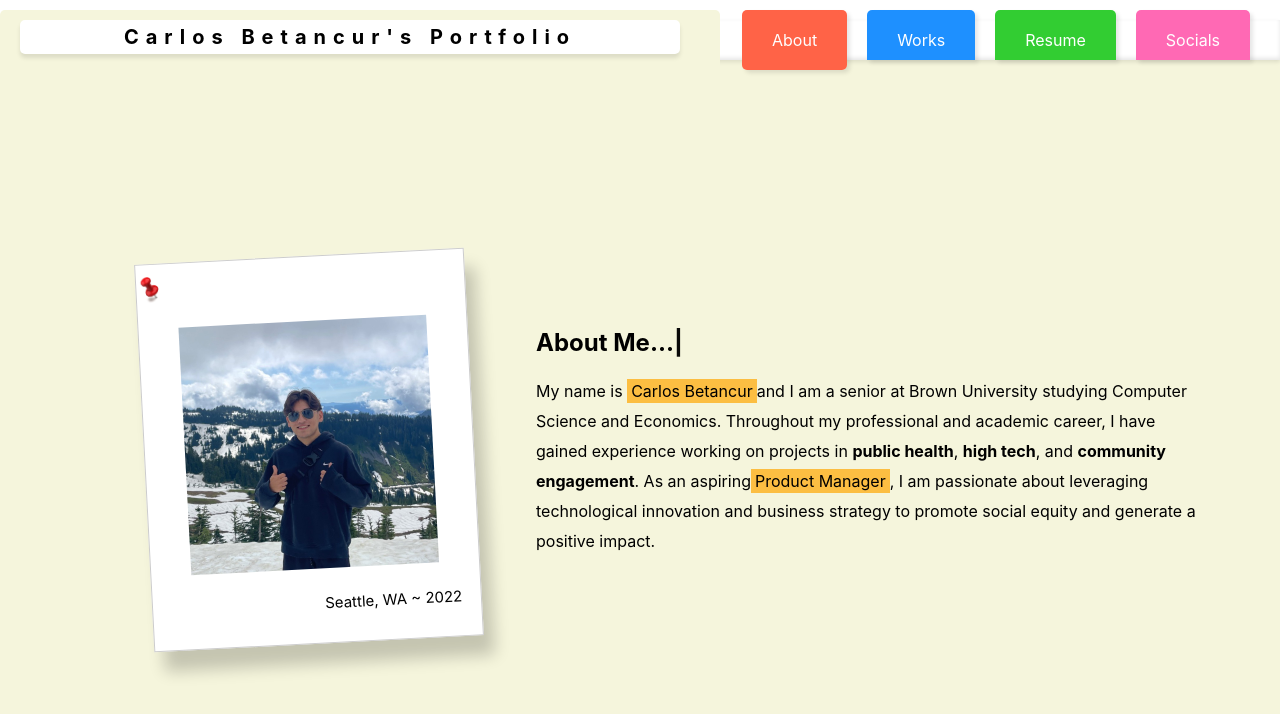
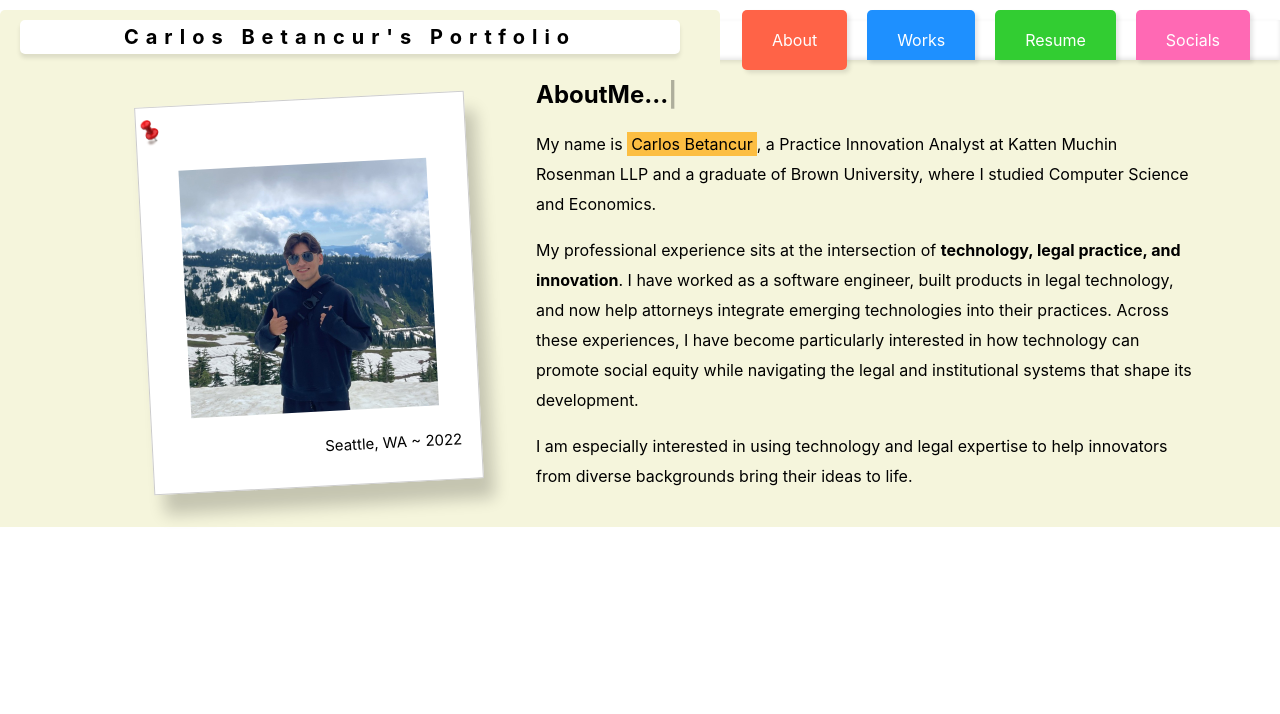
Before and after one commit to car-man-bet/portfolio, a React (Create React App) app in the folder my-app/: page / in a window 1280 px wide. Shown: the top 714 px of the page. Built offline with nearby package versions, Linux system fonts and the light colour scheme.

Commit message:
Update About.js

```diff
--- a/my-app/src/pages/About.js
+++ b/my-app/src/pages/About.js
@@ -1,45 +1,93 @@
 import React, { useEffect, useRef } from 'react';
-
-import './About.css'; // Import CSS file
-import profilePic from '../assets/profile_pic.jpeg'; // Import profile picture
+import './About.css';
+import profilePic from '../assets/profile_pic.jpeg';
 import thumbtack from '../assets/thumbtack.png';
 
 function About() {
-
   const headerRef = useRef(null);
 
   useEffect(() => {
     const text = headerRef.current;
-    if (text) {
+    if (!text) return;
+
     const letters = text.textContent.split('');
     text.textContent = '';
 
     letters.forEach((letter, idx) => {
       const span = document.createElement('span');
       span.textContent = letter;
-        span.style.animationDelay = `${idx * 100}ms`;
+      span.style.animationDelay = `${idx * 70}ms`;
       text.appendChild(span);
     });
-    }
   }, []);
 
   return (
+    <main className="about-page">
       <div className="container">
         <div className="polaroid">
           <div className="thumbtack">
-          <img src={thumbtack} alt="Thumbtack" className="thumbtack-img" />
+            <img
+              src={thumbtack}
+              alt=""
+              aria-hidden="true"
+              className="thumbtack-img"
+            />
           </div>
-        <img src={profilePic} alt="Profile" className="profile-pic" />
-        <div className="label">Seattle, WA ~ 2022</div> {/* New label */}
+
+          <img
+            src={profilePic}
+            alt="Carlos Betancur"
+            className="profile-pic"
+          />
+
+          <div className="label">Seattle, WA ~ 2022</div>
         </div>
-      <div className="about-text">
-      <h2 ref={headerRef} className="about-header">About&nbsp;Me...<span className="blink">|</span></h2>
-        <p>My name is <span className="highlight">Carlos Betancur</span>and I am a senior at Brown University studying Computer Science
-          and Economics. Throughout my professional and academic career, I have gained experience working on projects in <span className="underline">public health</span>,&nbsp;<span className="underline">high tech</span>, and <span className="underline">community engagement</span>. As an aspiring<span className="highlight">Product Manager</span>, I am passionate
-          about leveraging technological innovation and business strategy to promote social equity and generate a positive impact.
+
+        <section
+          className="about-text"
+          aria-labelledby="about-heading"
+        >
+          <h2
+            ref={headerRef}
+            id="about-heading"
+            className="about-header"
+          >
+            About Me...
+            <span className="blink" aria-hidden="true">
+              |
+            </span>
+          </h2>
+
+          <p>
+            My name is{' '}
+            <span className="highlight">Carlos Betancur</span>, a
+            Practice Innovation Analyst at Katten Muchin Rosenman LLP
+            and a graduate of Brown University, where I studied
+            Computer Science and Economics.
           </p>
+
+          <p>
+            My professional experience sits at the intersection of{' '}
+            <span className="underline">
+              technology, legal practice, and innovation
+            </span>
+            . I have worked as a software engineer, built products in
+            legal technology, and now help attorneys integrate emerging
+            technologies into their practices. Across these
+            experiences, I have become particularly interested in how
+            technology can promote social equity while
+            navigating the legal and institutional systems that shape
+            its development.
+          </p>
+
+          <p>
+            I am especially interested in using technology and legal
+            expertise to help innovators from diverse backgrounds
+            bring their ideas to life.
+          </p>
+        </section>
       </div>
-    </div>
+    </main>
   );
 }
 
```
Lines whose indentation alone changed are shown as unchanged.
